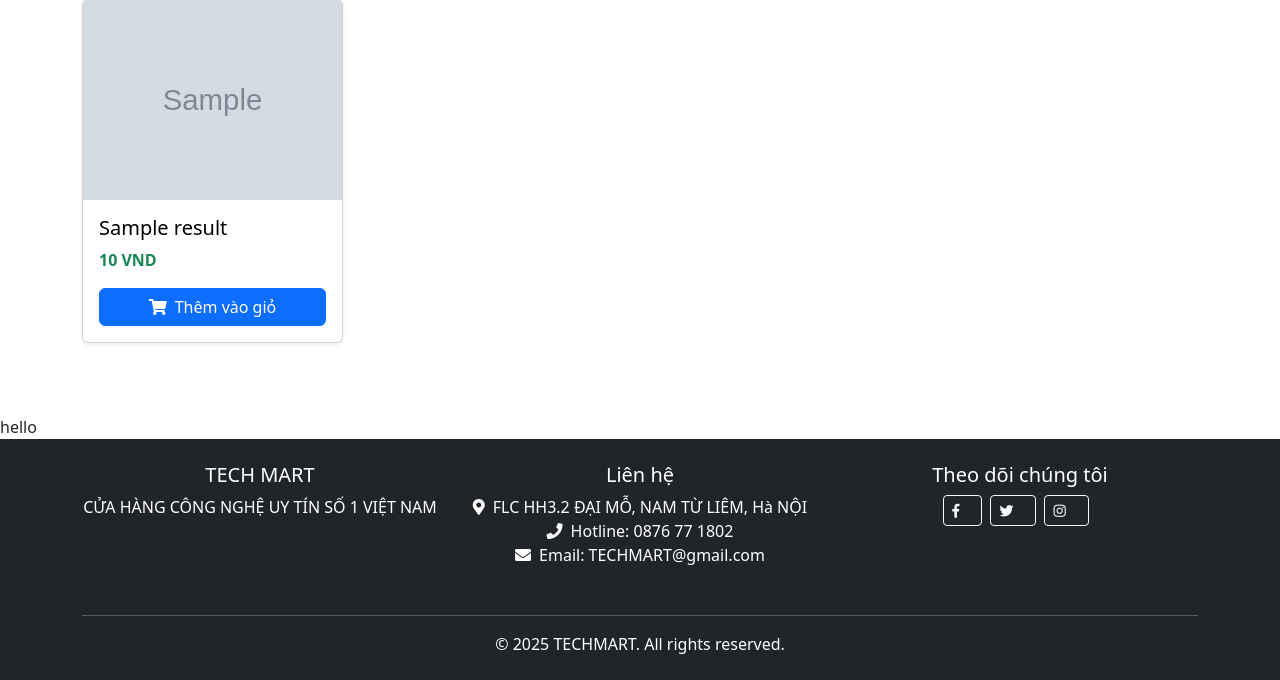
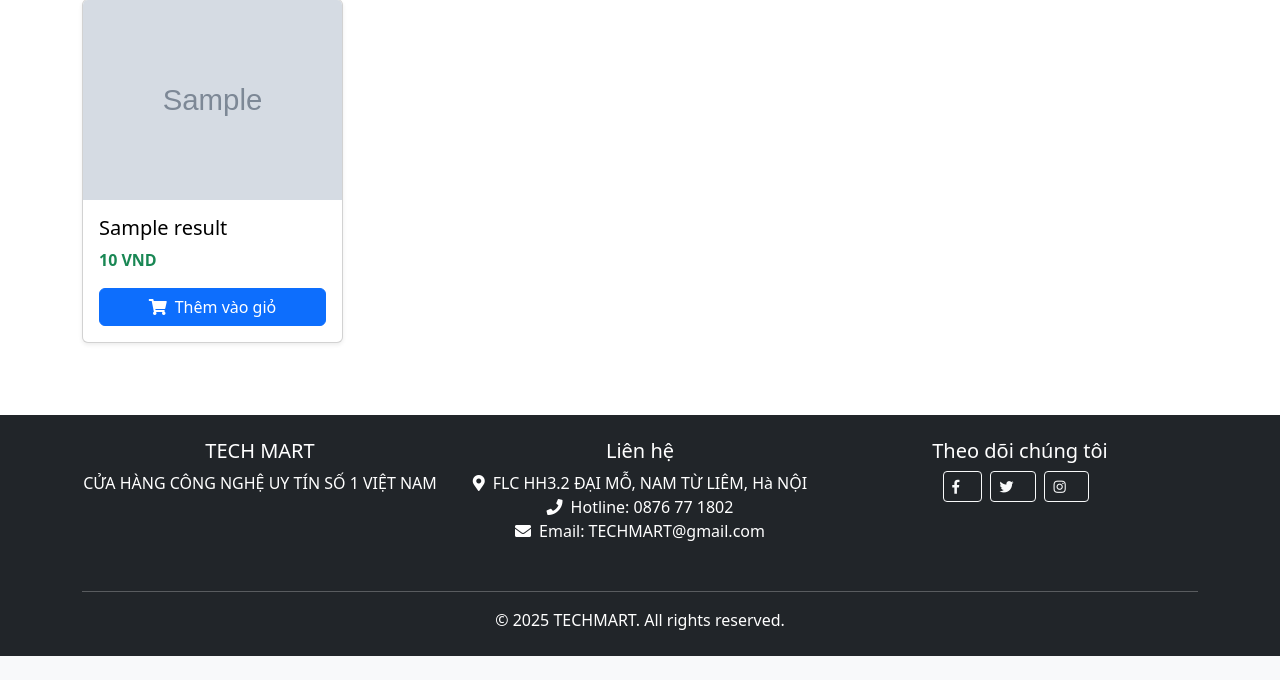
Before and after one commit to quyendepdai/duAn1, a PHP site: template Views/SearchResults.php in a window 1280 px wide. Shown: the part 207-887 px from the top of the page. After the commit the page ends 863 px from the top, so only its background shows below. Run offline with PHP 8.4, Linux system fonts and the light colour scheme; the template is opened without the code that fills it: most values are stand-ins (such as "Sample title", 1, 10 or a date in 2020); grey boxes marked "Sample" are stand-in pictures; data that the repository does not hold is empty; some libraries are stand-ins or nearby versions.

Commit message:
update lan 2

```diff
--- a/Views/SearchResults.php
+++ b/Views/SearchResults.php
@@ -30,6 +30,3 @@
         <?php endif; ?>
     </div>
 </div>
-<div>
-    hello
-</div>
```
